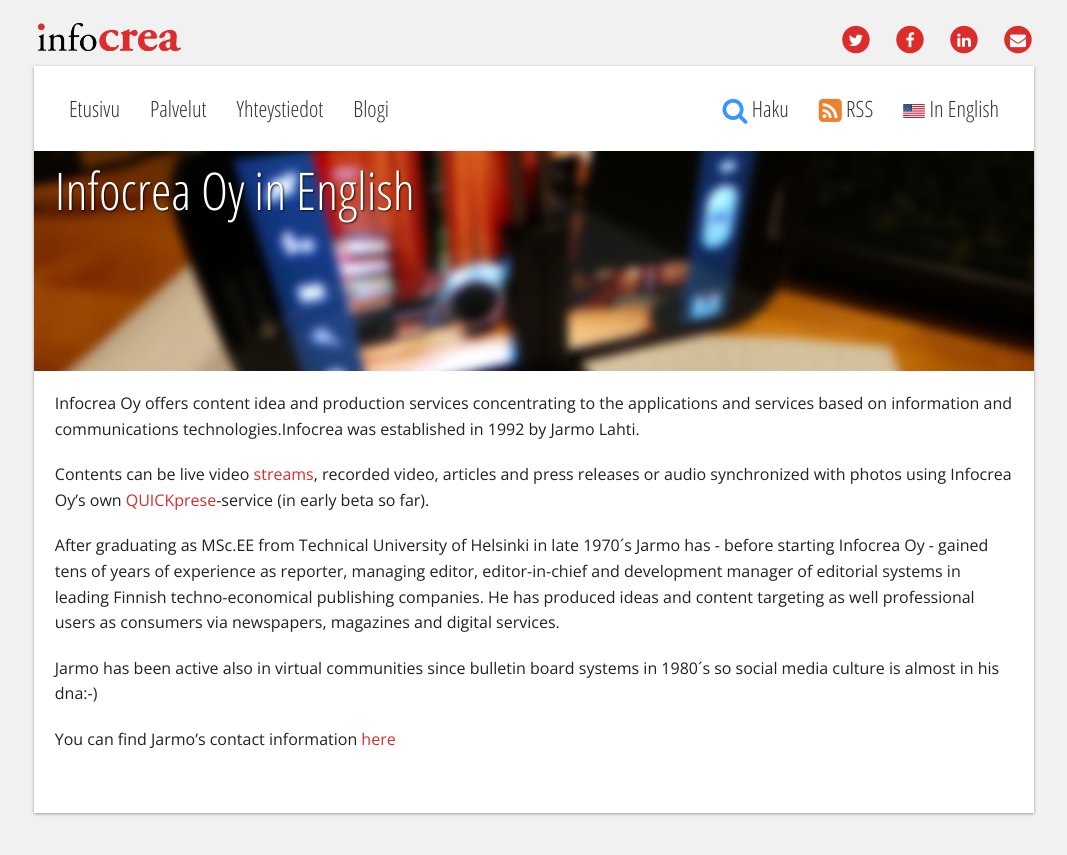
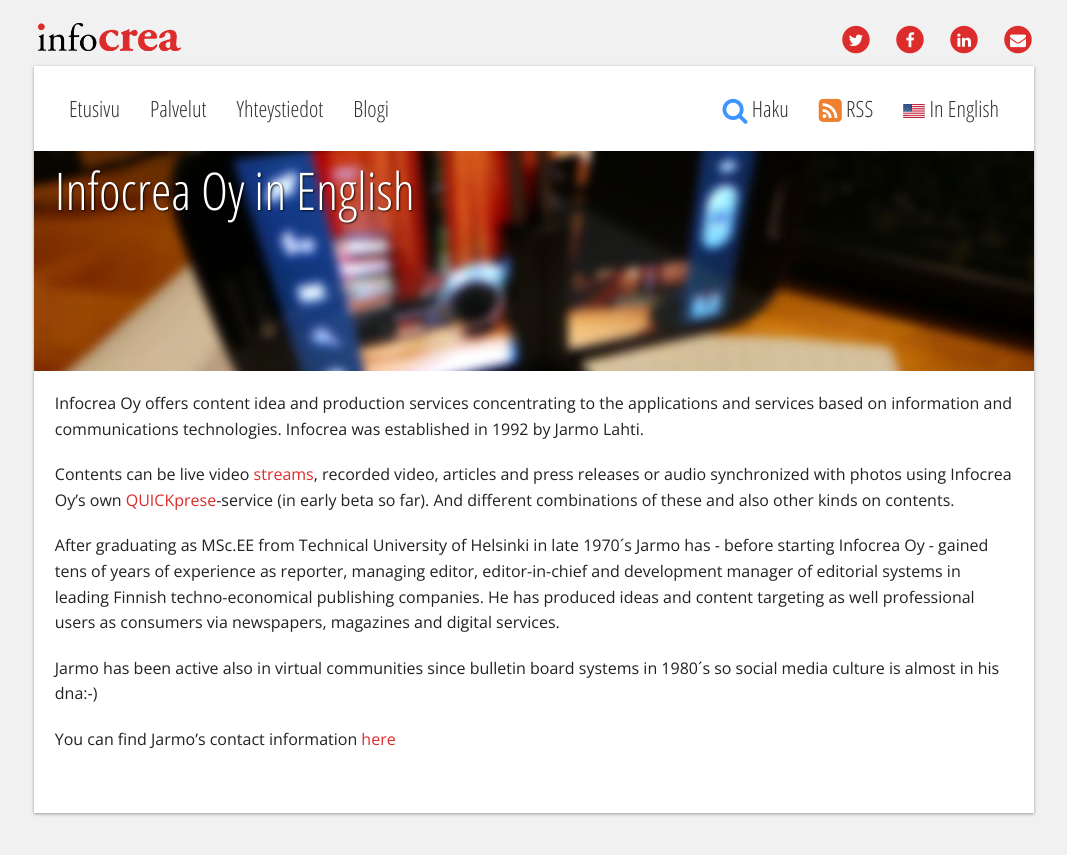
Before and after one commit to Pyppe/infocrea.fi, a Jekyll site: the page built from english.markdown, in a window 1280 px wide. Shown: the top 855 px of the page, without its empty margins (106-1173 px from the left). Built offline with Jekyll 4.4.1, drawn with Linux system fonts in a browser that asks for light colours; nearby versions of some CDN libraries.

Commit message:
english sis. linkitys vielä kerran

```diff
--- a/english.markdown
+++ b/english.markdown
@@ -5,12 +5,12 @@
 title: "Infocrea Oy in English"
 ---
 
-Infocrea Oy offers content idea and production services concentrating to the applications and services based on information and communications technologies.Infocrea was established in 1992 by Jarmo Lahti.
+Infocrea Oy offers content idea and production services concentrating to the applications and services based on information and communications technologies. Infocrea was established in 1992 by Jarmo Lahti.
 
-Contents can be live video [streams](http://new.livestream.com/ITstriimIT), recorded video, articles and press releases or audio synchronized with photos using Infocrea Oy's own [QUICKprese](http://quickprese.com)-service (in early beta so far).
+Contents can be live video [streams](http://new.livestream.com/ITstriimIT), recorded video, articles and press releases or audio synchronized with photos using Infocrea Oy's own [QUICKprese](http://quickprese.com)-service (in early beta so far). And different combinations of these and also other kinds on contents.
 
 After graduating as MSc.EE from Technical University of Helsinki in late 1970´s Jarmo has - before starting Infocrea Oy - gained tens of years of experience as reporter, managing editor, editor-in-chief and development manager of editorial systems in leading Finnish techno-economical publishing companies. He has produced ideas and content targeting as well professional users as consumers via newspapers, magazines and digital services.
 
 Jarmo has been active also in virtual communities since bulletin board systems in 1980´s so social media culture is almost in his dna:-)
 
-You can find Jarmo's contact information [here](./yhteystiedot)
+You can find Jarmo's contact information [here](./yhteystiedot.html)
```
